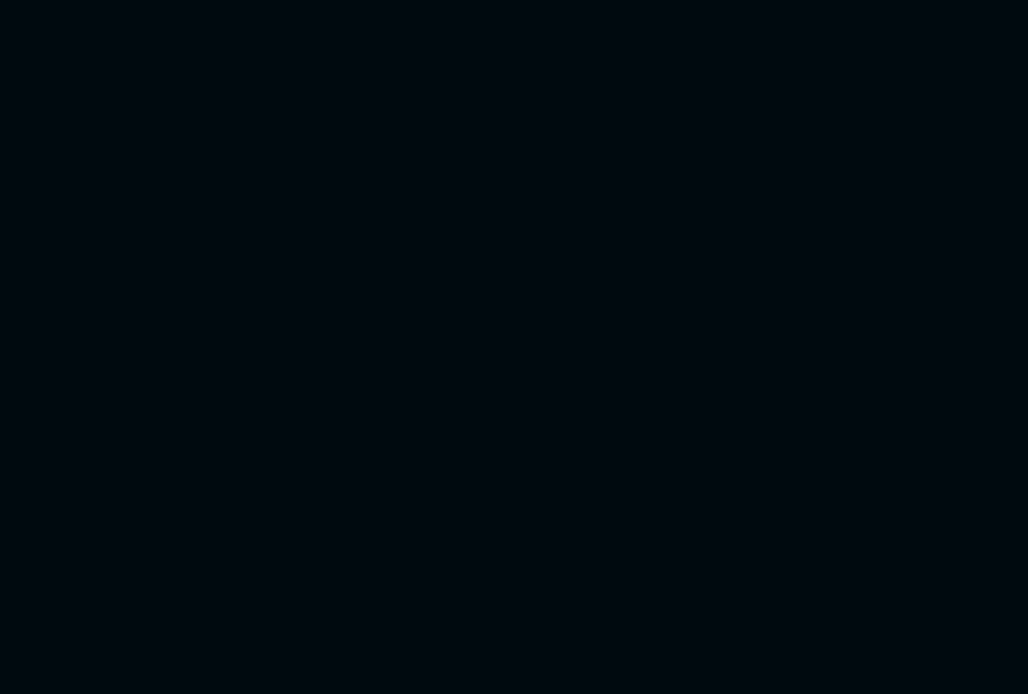
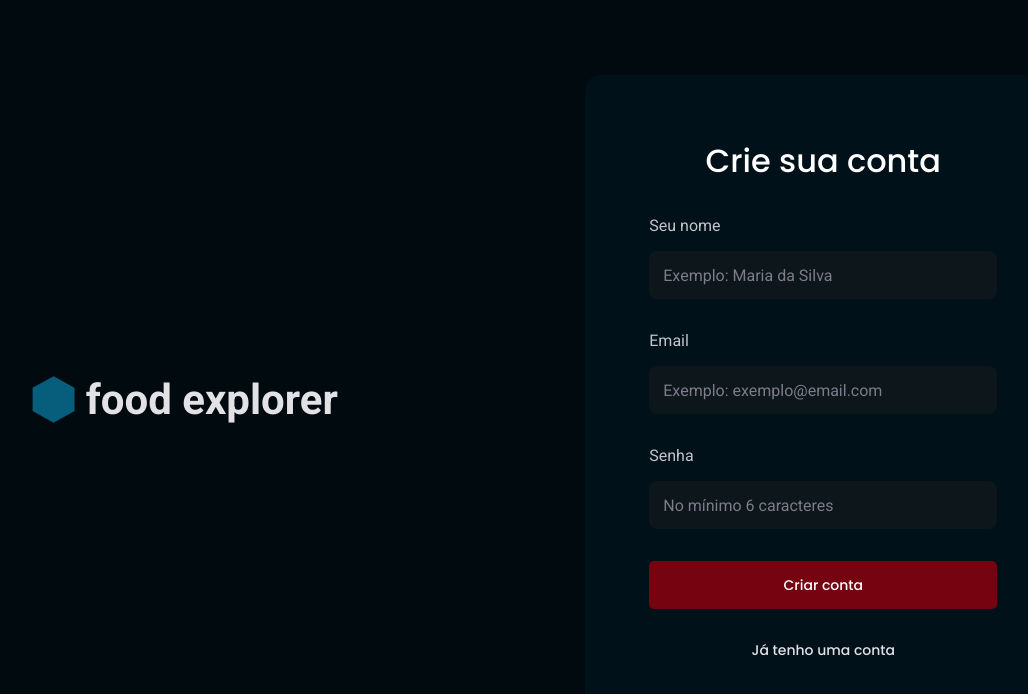
Before and after one commit to araujodai/food_explorer_front-end, a React (Vite) app: page /register in a window 1280 px wide. Before the commit this address had no page. Shown: the top 694 px of the page, without its empty margins (95-1123 px from the left). Built offline with nearby package versions, Linux system fonts and the light colour scheme.

Commit message:
feat: create a new user

```diff
--- a/src/pages/SignUp/index.jsx
+++ b/src/pages/SignUp/index.jsx
@@ -1,3 +1,7 @@
+import { useState } from "react";
+import { api } from "../../services/api";
+import { useNavigate } from "react-router-dom";
+
 import { Logo } from "../../components/Logo";
 import { Input } from "../../components/Input";
 import { Button } from "../../components/Button";
@@ -5,6 +9,31 @@
 import { Container, Form } from "./styles";
 
 export function SignUp() {
+  const [name, setName] = useState("");
+  const [email, setEmail] = useState("");
+  const [password, setPassword] = useState("");
+
+  const navigate = useNavigate();
+
+  function handleSignUp() {
+    if (!name || !email || !password) {
+      return alert("Preencha todos os campos.");
+    };
+
+    api.post("/users", { name, email, password })
+      .then(() => {
+        alert("Usuário cadastrado com sucesso.");
+        navigate("/");
+      })
+      .catch(error => {
+        if (error.response) {
+          alert(error.response.data.message);
+        } else {
+          alert("Não foi possível cadastrar este usuário.");
+        };
+      })
+  }
+
   return (
     <Container>
 
@@ -18,6 +47,7 @@
           type="text"
           placeholder="Exemplo: Maria da Silva"
           id="userName"
+          onChange={e => setName(e.target.value)}
         />
 
         <Input
@@ -25,6 +55,7 @@
           type="email"
           placeholder="Exemplo: exemplo@email.com"
           id="userEmail"
+          onChange={e => setEmail(e.target.value)}
         />
 
         <Input
@@ -32,9 +63,10 @@
           type="password"
           placeholder="No mínimo 6 caracteres"
           id="userPassword"
+          onChange={e => setPassword(e.target.value)}
         />
 
-        <Button title="Criar conta" />
+        <Button title="Criar conta" onClick={handleSignUp} />
 
         <Button variant="secondary" title="Já tenho uma conta" fontSize="1.4rem"/>
       </Form>
--- a/src/routes/index.jsx
+++ b/src/routes/index.jsx
@@ -6,7 +6,7 @@
 export function Routes() {
   return (
     <BrowserRouter>
-      <AppRoutes />
+      <AuthRoutes />
     </BrowserRouter>
   );
 };
--- a/src/services/api.js
+++ b/src/services/api.js
@@ -0,0 +1,5 @@
+import axios from "axios";
+
+export const api = axios.create({
+  baseURL: "http://localhost:3333"
+});
```
